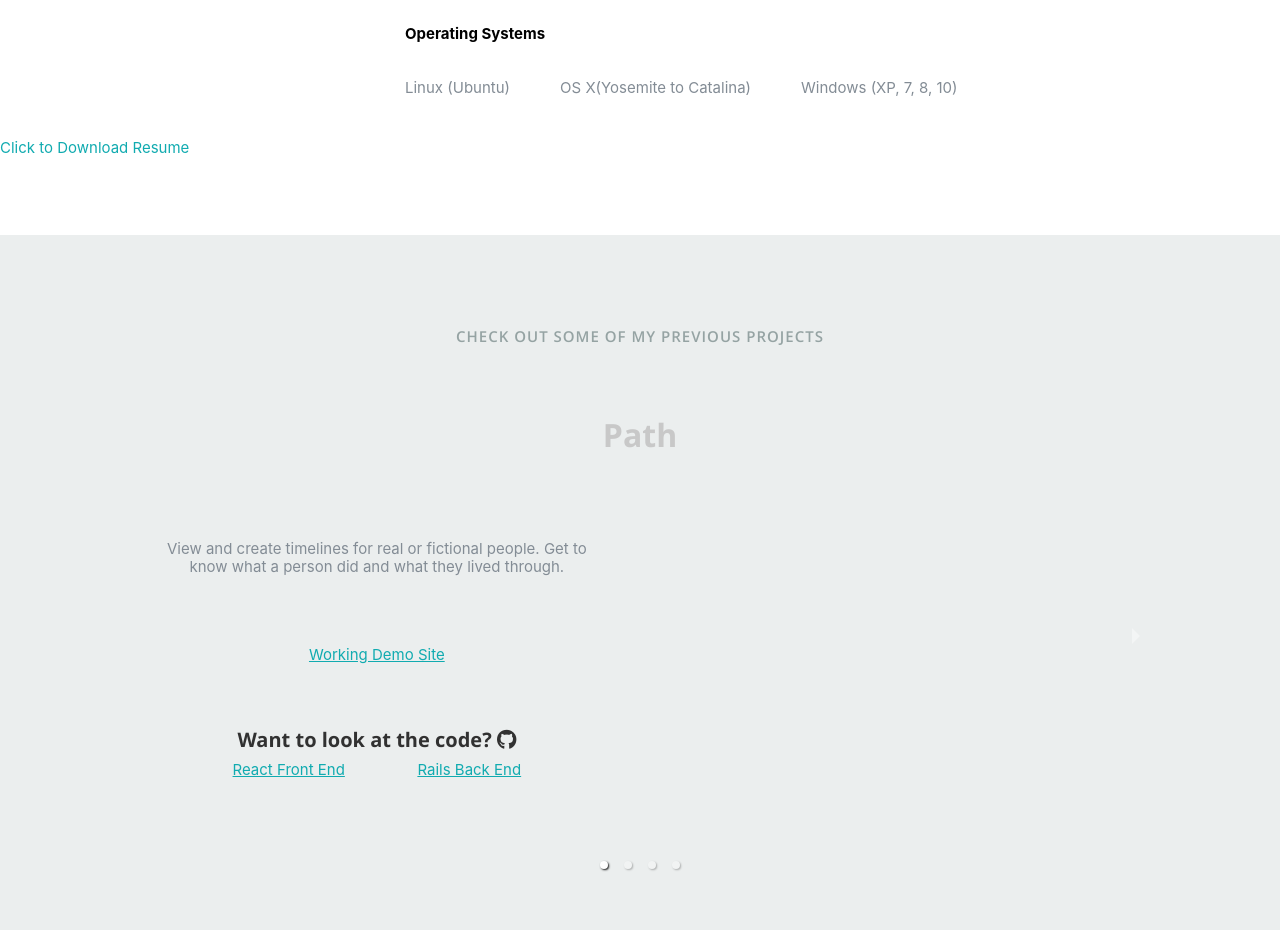
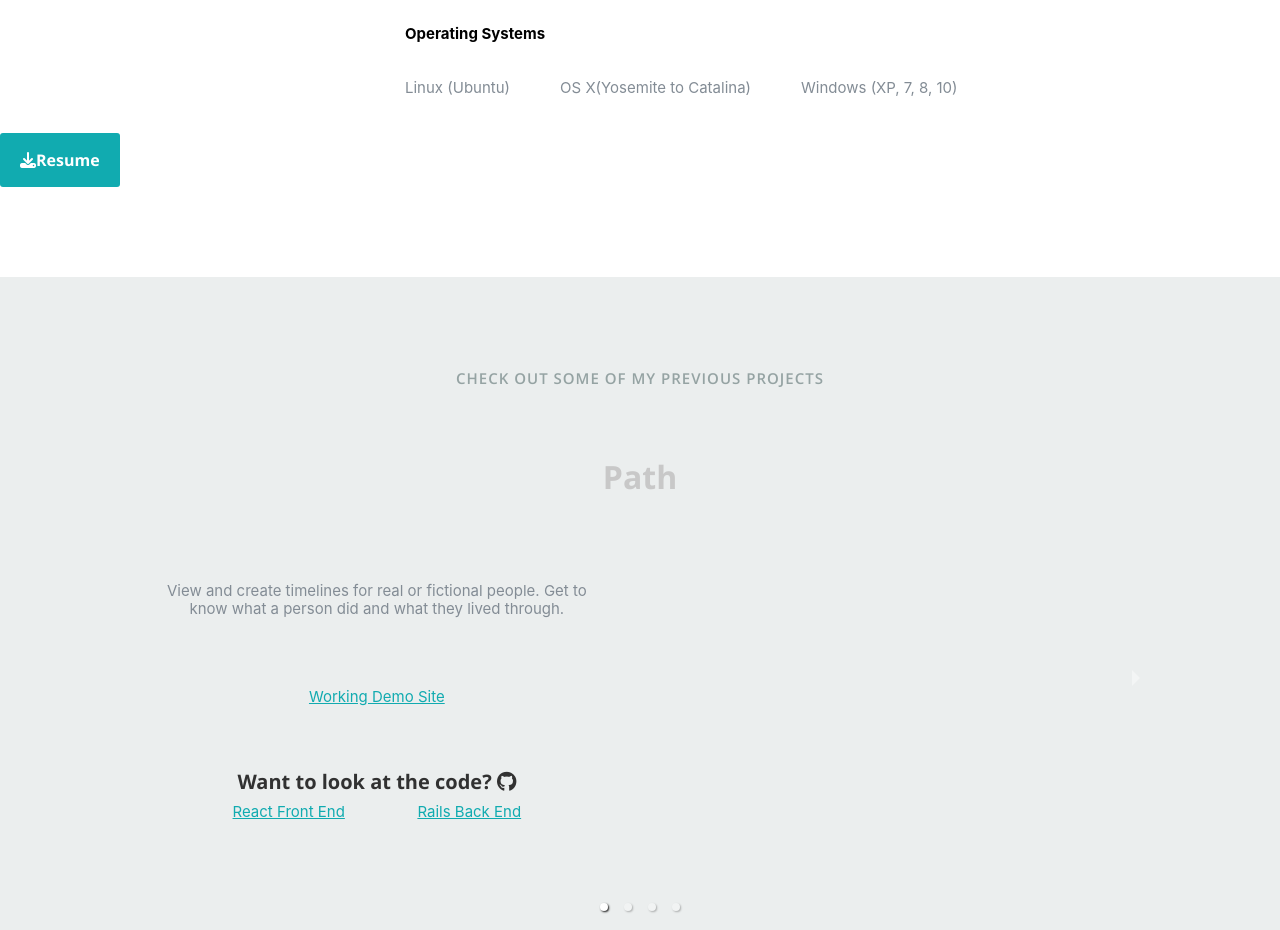
Before and after one commit to IdleScV/my_portfolio, a React (Create React App) app: page / in a window 1280 px wide. Shown: the part 2060-2990 px from the top of the page. Built offline with nearby package versions, Linux system fonts and the light colour scheme.

Commit message:
checking another version of resume download button

```diff
--- a/src/components/Resume.js
+++ b/src/components/Resume.js
@@ -89,8 +89,11 @@ function Resume({ resumeData, currentPageSet }) {
 				</div>
 			</div>
 			<div className="resume-download">
-				<a href="../WesleyChenResume5_21.pdf" download>
-					Click to Download Resume
+				<a href="../WesleyChenResume5_21.pdf" target="_blank" rel="noopener noreferrer" download>
+					<button>
+						<i className="fa fa-download" />
+						Resume
+					</button>
 				</a>
 			</div>
 		</section>
```
